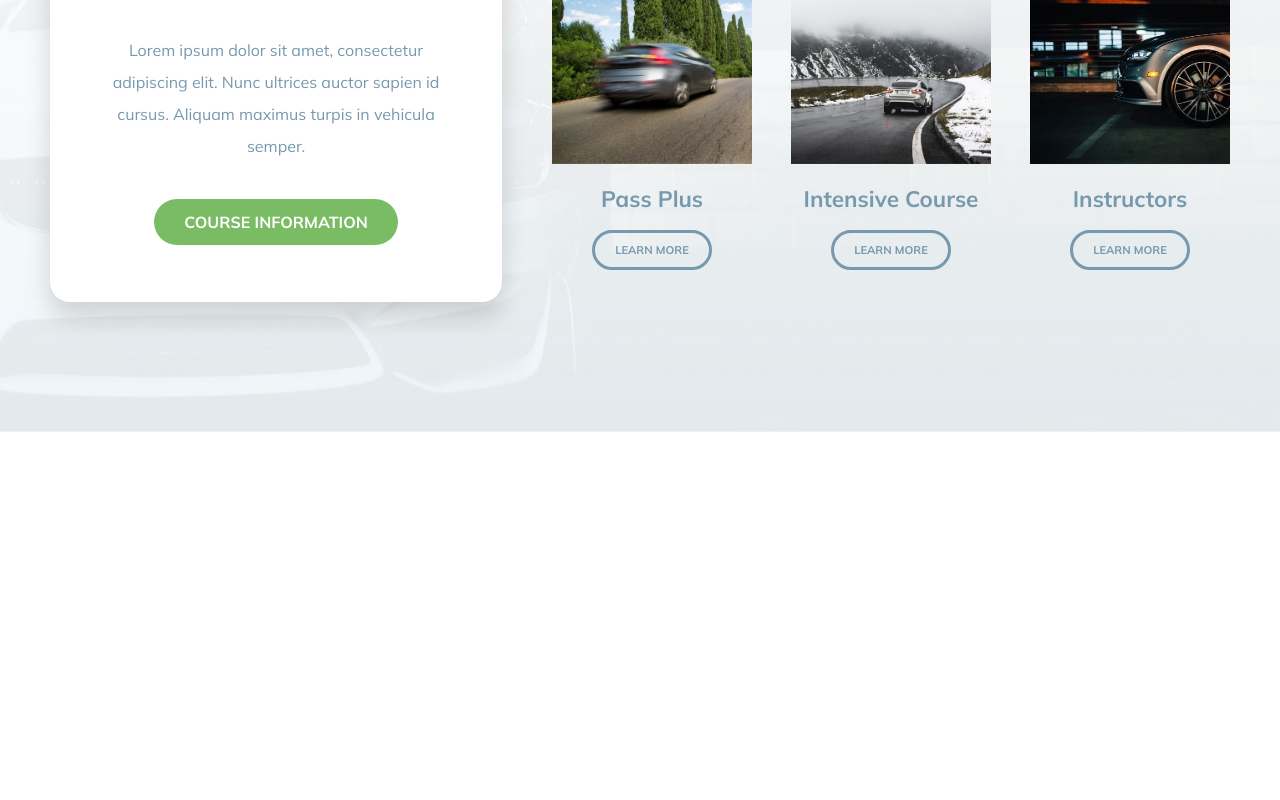
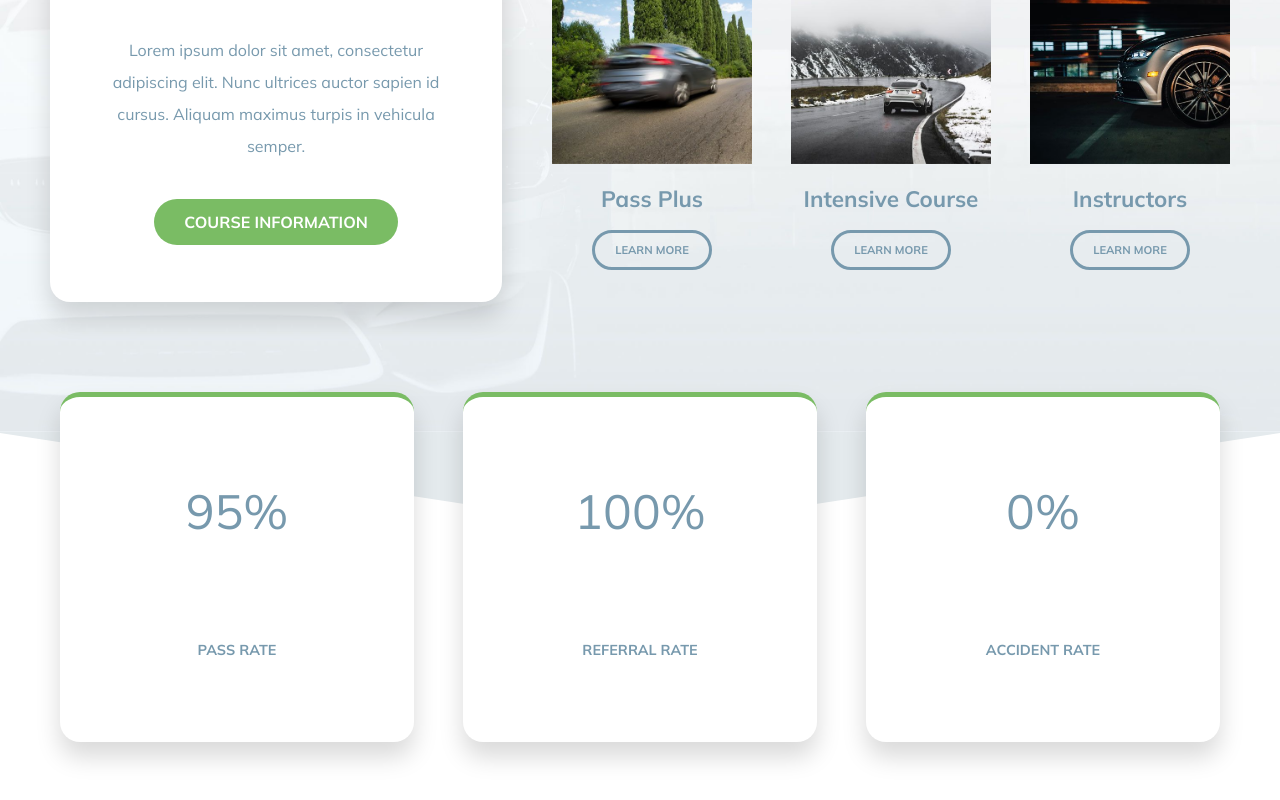
Before and after one commit to matteopompei/proj-html-vuejs, a Vue app: page / in a window 1280 px wide. Shown: the part 1640-2440 px from the top of the page. Before the commit the page ends 2072 px from the top, so only its background shows below. Built offline with nearby package versions, Linux system fonts and the light colour scheme.

Commit message:
Sezione percentuali abbozzata

```diff
--- a/src/components/macro/Main.vue
+++ b/src/components/macro/Main.vue
@@ -3,6 +3,7 @@
     <FirstLesson />
     <Telephone />
     <Courses />
+    <Rates />
   </main>
 </template>
 
@@ -10,6 +11,7 @@
 import FirstLesson from "../sections/FirstLesson.vue";
 import Telephone from "../sections/Telephone.vue";
 import Courses from "../sections/Courses.vue";
+import Rates from "../sections/Rates.vue";
 
 export default {
   name: "Main",
@@ -17,6 +19,7 @@ export default {
     FirstLesson,
     Telephone,
     Courses,
+    Rates,
   },
 };
 </script>
--- /dev/null
+++ b/src/components/sections/Rates.vue
@@ -0,0 +1,61 @@
+<template>
+  <section>
+    <div class="container">
+      <div class="card">
+        <div class="number">95%</div>
+        <div class="title">Pass rate</div>
+      </div>
+      <div class="card">
+        <div class="number">100%</div>
+        <div class="title">Referral rate</div>
+      </div>
+      <div class="card">
+        <div class="number">0%</div>
+        <div class="title">Accident rate</div>
+      </div>
+    </div>
+  </section>
+</template>
+
+<script>
+export default {
+  name: "Rates",
+};
+</script>
+
+<style lang="scss" scoped>
+@import "../../assets/style/vars.scss";
+
+section {
+  background: url("../../assets/img/driving-triangle.svg") no-repeat center top;
+  background-size: 100% 100px;
+
+  .card {
+    display: flex;
+    flex-direction: column;
+    justify-content: center;
+    gap: 100px;
+    margin: 10px;
+    min-height: 350px;
+    width: 30%;
+    background: #fff;
+    border-top: 5px solid $accent;
+    border-radius: $box-border-radius;
+    box-shadow: $box-shadow;
+    transform: translateY(-50px);
+    text-align: center;
+
+    .number {
+      font-size: 3rem;
+      color: $color2;
+    }
+
+    .title {
+      font-size: 0.9rem;
+      font-weight: bold;
+      text-transform: uppercase;
+      color: $color2;
+    }
+  }
+}
+</style>
```
